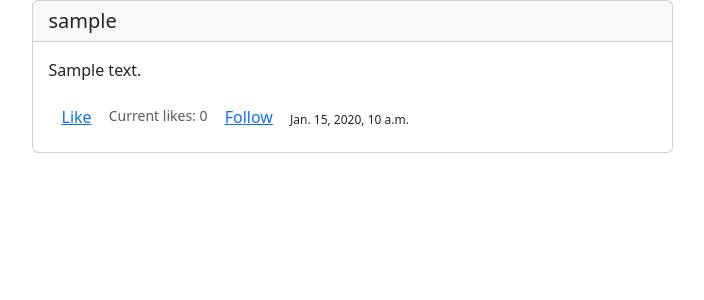
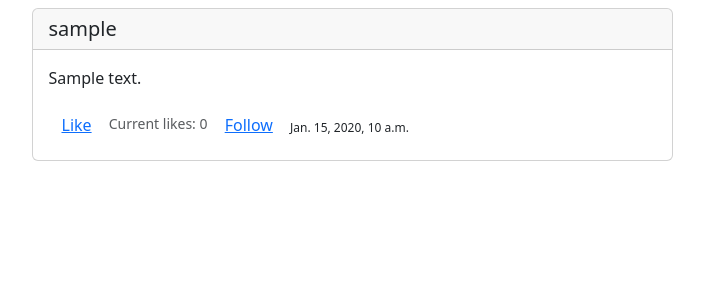
Before and after one commit to NearBee/Js-Network, a Django app: page / in a window 1280 px wide. Shown: the part 56-356 px from the top of the page, without its empty margins (288-992 px from the left). Run offline with Django 3.2, Linux system fonts and the light colour scheme; tables that the repository leaves empty hold one stand-in row (values such as "Sample post").

Commit message:
added card margins on their y axis

```diff
--- a/network/templates/network/index.html
+++ b/network/templates/network/index.html
@@ -8,7 +8,7 @@
         <div class="col-7">
             {% for post in posts %}
 
-            <div class="card">
+            <div class="card my-2">
                 <!-- Add some sort of profile elements in header AFTER profile creation -->
                 <h5 class="card-header">{{ post.user }}</h5>
                 <div class="card-body">
```
